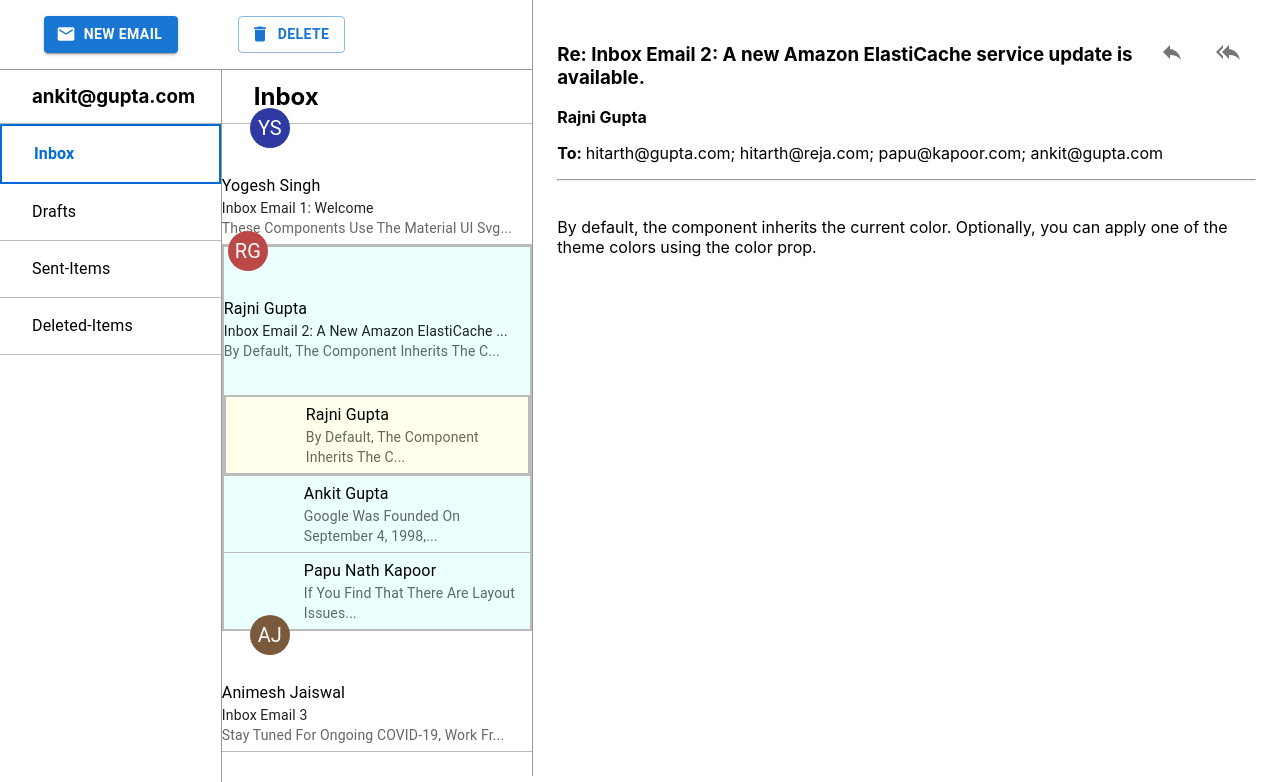
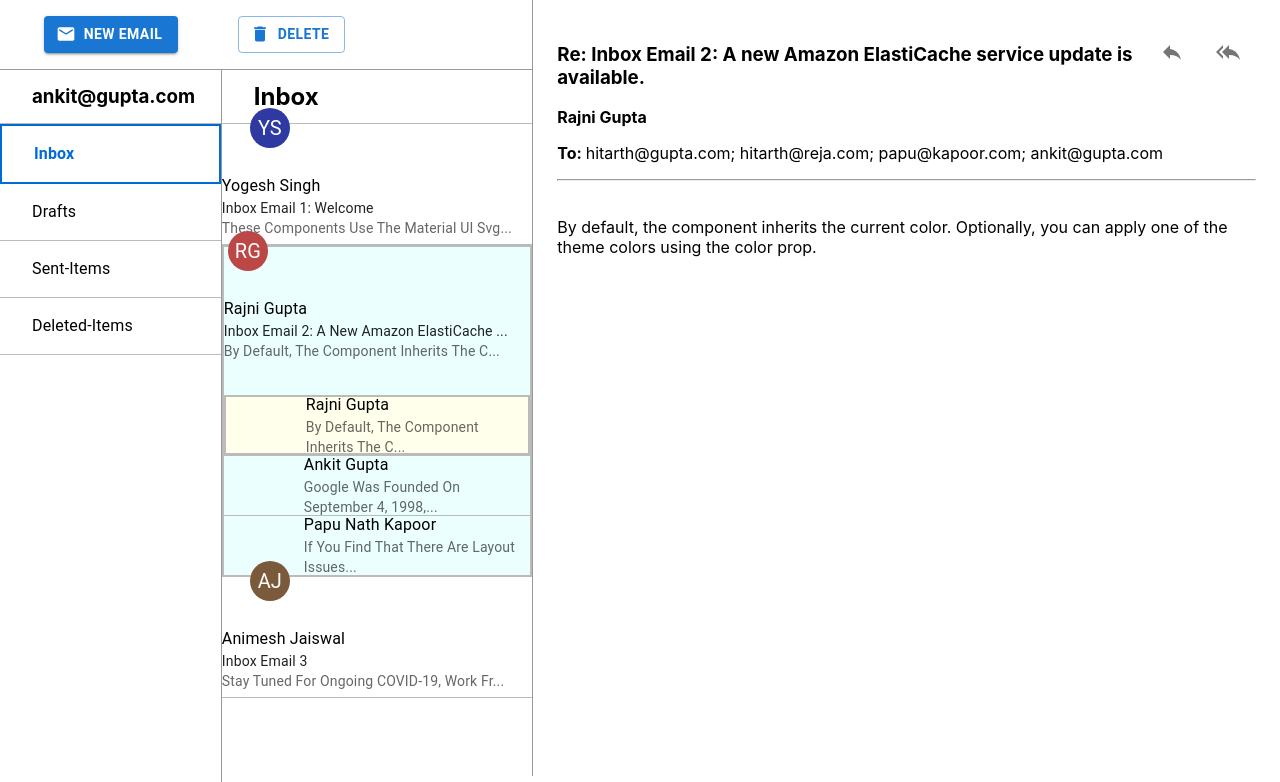
Before and after one commit to ANKRAJG/outlook-app, a React (Create React App) app: page / in a window 1280 px wide. Both pictures are taken after a click on the button 377 px from the left and 308 px from the top of the page. Shown: the top 782 px of the page. Built offline with nearby package versions, Linux system fonts and the light colour scheme.

Commit message:
Updated outlook app

```diff
--- a/src/components/CreateNewEmail.tsx
+++ b/src/components/CreateNewEmail.tsx
@@ -81,7 +81,7 @@ const CreateNewEmail = () => {
         parent.receiverNames = emailObj.receiverNames;
         parent.to = emailObj.to;
         parent.type = 'group';
-        parent.replys.push(emailObj);
+        parent.replys.unshift(emailObj);
         return parent;
     }
 
--- a/src/components/EmailList.module.css
+++ b/src/components/EmailList.module.css
@@ -3,13 +3,13 @@
     text-transform: capitalize;
     cursor: pointer;
     padding: 4px 0px 0px 0px !important;
-    z-index: 1;
+    min-height: 83px;
 }
 
 .replyEmailBox {
     border-top: 1px solid #bbb !important;
     padding: 0 0 0 80px !important;
-    z-index: 2;
+    height: 60px;
 }
 
 .active {
--- a/src/components/EmailList.tsx
+++ b/src/components/EmailList.tsx
@@ -144,12 +144,13 @@ const EmailList = () => {
                                             secondary={
                                                 <Fragment>
                                                     <Typography
-                                                        sx={{ display: 'inline'}}
+                                                        sx={{ display: 'inline' }}
                                                         component="span"
                                                         variant="body2"
                                                         color="text.secondary"
                                                     >
                                                         {reply.description.length <= 40 ? reply.description : (reply.description.substr(0, 40) + "...")}
+                                                        {!reply.description && (reply.subject.length <= 40 ? reply.subject : (reply.subject.substr(0, 40) + "..."))}
                                                     </Typography>
                                             </Fragment>
                                             }
```
